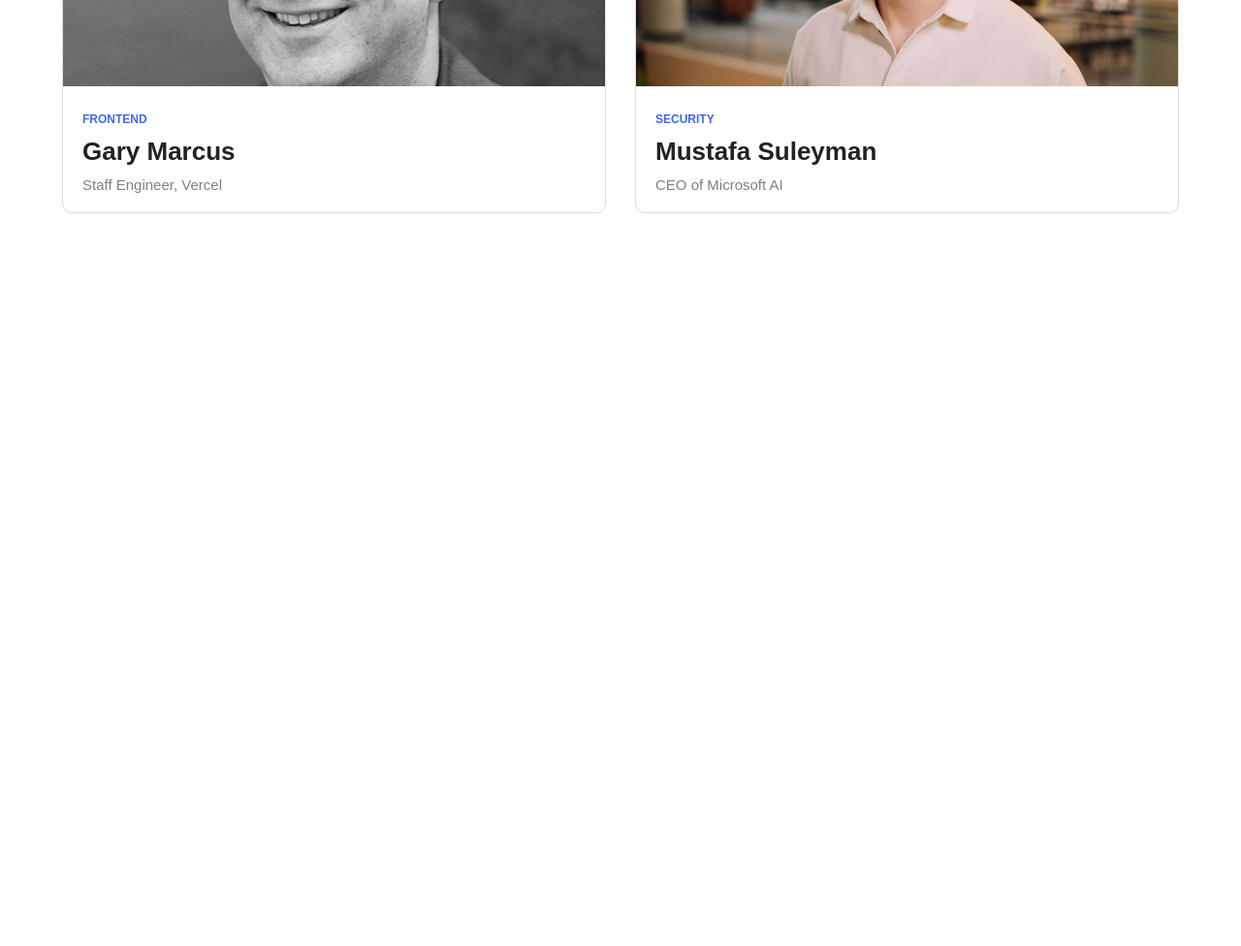
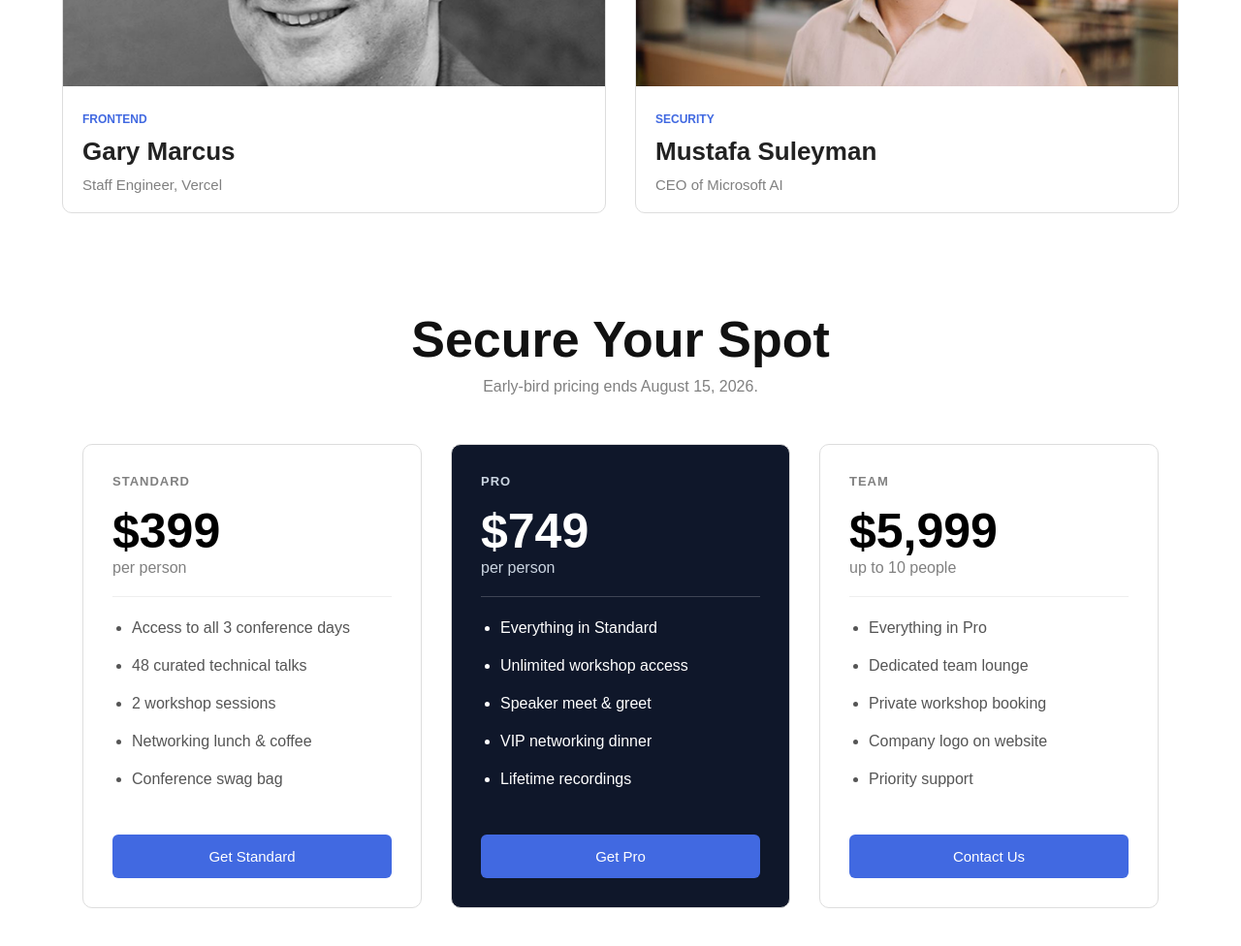
Before and after one commit to beerbahu107-bot/b14-a1, a plain HTML site: page index.html in a window 1280 px wide. Shown: the part 1470-2446 px from the top of the page at 97% size. Before the commit the page ends 1770 px from the top, so only its background shows below. Drawn offline with Linux system fonts and the light colour scheme.

Commit message:
Edited the html pricing section

```diff
--- a/index.html
+++ b/index.html
@@ -134,3 +134,100 @@
     </div>
 
 </section>
+
+<!-- Pricing Section -->
+
+<section class="pricing-section">
+
+    <h2>Secure Your Spot</h2>
+
+    <p class="price-subtitle">
+
+        Early-bird pricing ends August 15, 2026.
+
+    </p>
+
+    <div class="pricing-container">
+
+        <!-- Standard -->
+
+        <div class="price-card">
+
+            <h5>STANDARD</h5>
+
+            <h1>$399</h1>
+
+            <p class="per-person">per person</p>
+
+            <hr>
+
+            <ul>
+
+                <li>Access to all 3 conference days</li>
+                <li>48 curated technical talks</li>
+                <li>2 workshop sessions</li>
+                <li>Networking lunch & coffee</li>
+                <li>Conference swag bag</li>
+
+            </ul>
+
+            <button>Get Standard</button>
+
+        </div>
+
+
+        <!-- Pro -->
+
+        <div class="price-card pro">
+
+            <h5>PRO</h5>
+
+            <h1>$749</h1>
+
+            <p class="per-person">per person</p>
+
+            <hr>
+
+            <ul>
+
+                <li>Everything in Standard</li>
+                <li>Unlimited workshop access</li>
+                <li>Speaker meet & greet</li>
+                <li>VIP networking dinner</li>
+                <li>Lifetime recordings</li>
+
+            </ul>
+
+            <button>Get Pro</button>
+
+        </div>
+
+        <!-- Team -->
+
+        <div class="price-card">
+
+            <h5>TEAM</h5>
+
+            <h1>$5,999</h1>
+
+            <p class="per-person">up to 10 people</p>
+
+            <hr>
+
+            <ul>
+
+                <li>Everything in Pro</li>
+                <li>Dedicated team lounge</li>
+                <li>Private workshop booking</li>
+                <li>Company logo on website</li>
+                <li>Priority support</li>
+
+            </ul>
+
+            <button>Contact Us</button>
+
+        </div>
+
+    </div>
+
+</section>
--- a/style.css
+++ b/style.css
@@ -174,3 +174,172 @@ button{
     font-size:15px;
 
 }
+
+/* Peicing Section */
+
+.pricing-section{
+
+    width:90%;
+
+    margin:auto;
+
+    margin-top:100px;
+
+    margin-bottom:100px;
+
+    text-align:center;
+
+}
+
+.pricing-section h2{
+
+    font-size:52px;
+
+    color:#111;
+
+}
+
+.price-subtitle{
+
+    margin-top:10px;
+
+    color:gray;
+
+    margin-bottom:50px;
+
+}
+
+.pricing-container{
+
+    display:flex;
+
+    justify-content:center;
+
+    gap:30px;
+
+}
+
+.price-card{
+
+    width:350px;
+
+    border:1px solid #dddddd;
+
+    border-radius:10px;
+
+    padding:30px;
+
+    text-align:left;
+
+    background:white;
+
+}
+.price-card h5{
+
+    color:gray;
+
+    font-size:13px;
+
+    letter-spacing:1px;
+
+}
+
+.price-card h1{
+
+    font-size:50px;
+
+    margin-top:15px;
+
+}
+
+.per-person{
+
+    color:gray;
+
+    margin-bottom:20px;
+
+}
+
+.price-card hr{
+
+    margin:20px 0;
+
+    border:0;
+
+    border-top:1px solid #eeeeee;
+
+}
+
+.price-card ul{
+
+    list-style:disc;
+
+    padding-left:20px;
+
+}
+
+.price-card li{
+
+    margin-bottom:15px;
+
+    color:#555;
+
+    line-height:24px;
+
+}
+
+.price-card button{
+
+    width:100%;
+
+    margin-top:30px;
+
+    padding:14px;
+
+    border:none;
+
+    border-radius:6px;
+
+    background:royalblue;
+
+    color:white;
+
+    cursor:pointer;
+
+    font-size:15px;
+
+}
+
+/* Highlight Middle Card */
+
+.pro{
+
+    background:#0f172a;
+
+    color:white;
+
+}
+
+.pro h5{
+
+    color:#cbd5e1;
+
+}
+
+.pro .per-person{
+
+    color:#cbd5e1;
+
+}
+
+.pro li{
+
+    color:white;
+
+}
+
+.pro hr{
+
+    border-top:1px solid rgba(255,255,255,0.2);
+
+}
```
